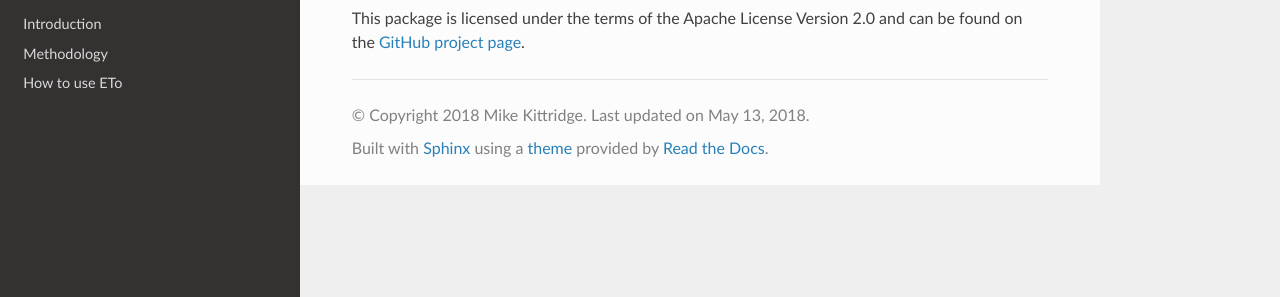
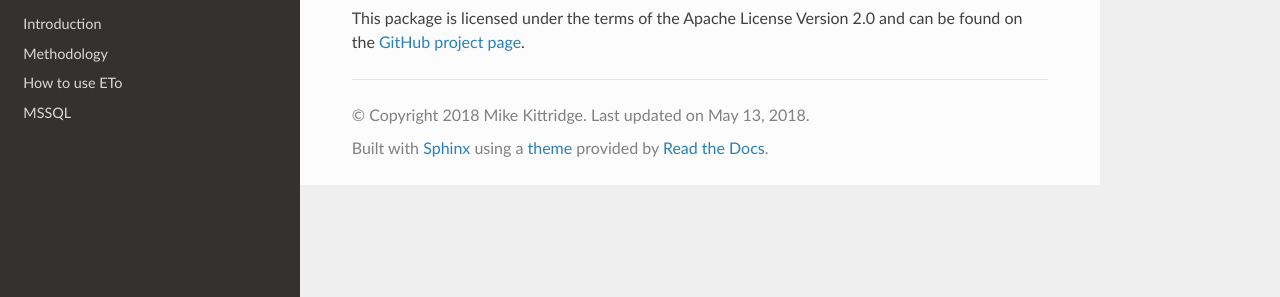
Before and after one commit to Evapotranspiration/ETo, a Sphinx documentation site: the page built from sphinx/source/License-terms.rst, in a window 1280 px wide. Shown: the part 153-450 px from the top of the page. Built offline with Sphinx 7.4.7 and the Read the Docs theme 2.0.0, drawn with Linux system fonts in a browser that asks for light colours; pages that are not in the unit, such as notebooks, are missing from menus.

Commit message:
update docs

```diff
--- a/sphinx/source/conf.py
+++ b/sphinx/source/conf.py
@@ -59,8 +59,8 @@
 	#'rst2pdf.pdfbuilder',
 
     # IPython console
-    # 'IPython.sphinxext.ipython_console_highlighting',
-    # 'IPython.sphinxext.ipython_directive',
+    'IPython.sphinxext.ipython_console_highlighting',
+    'IPython.sphinxext.ipython_directive',
 
     # Enable Google Analytics ( requires: https://pypi.python.org/pypi/sphinxcontrib-googleanalytics )
     #'sphinxcontrib.googleanalytics',
--- a/sphinx/source/index.rst
+++ b/sphinx/source/index.rst
@@ -14,7 +14,7 @@
    installaiton
    methods
    usage
-   .. package_references
+   package_references
    license-terms
 
 
```
